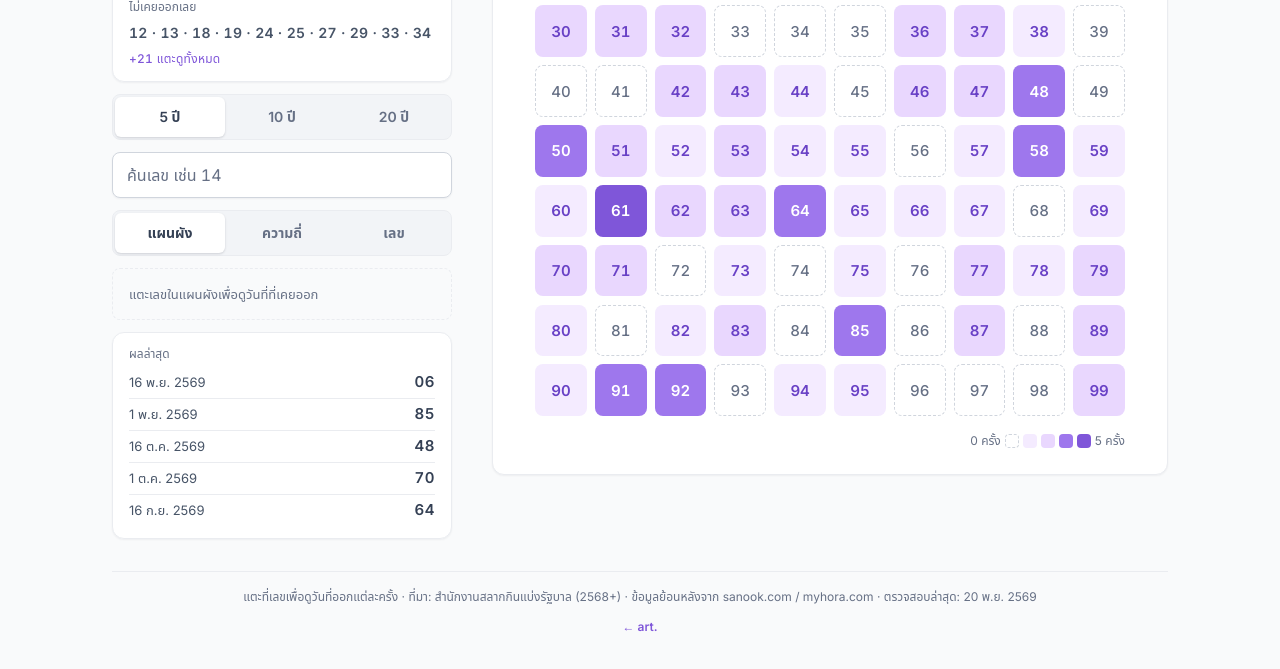
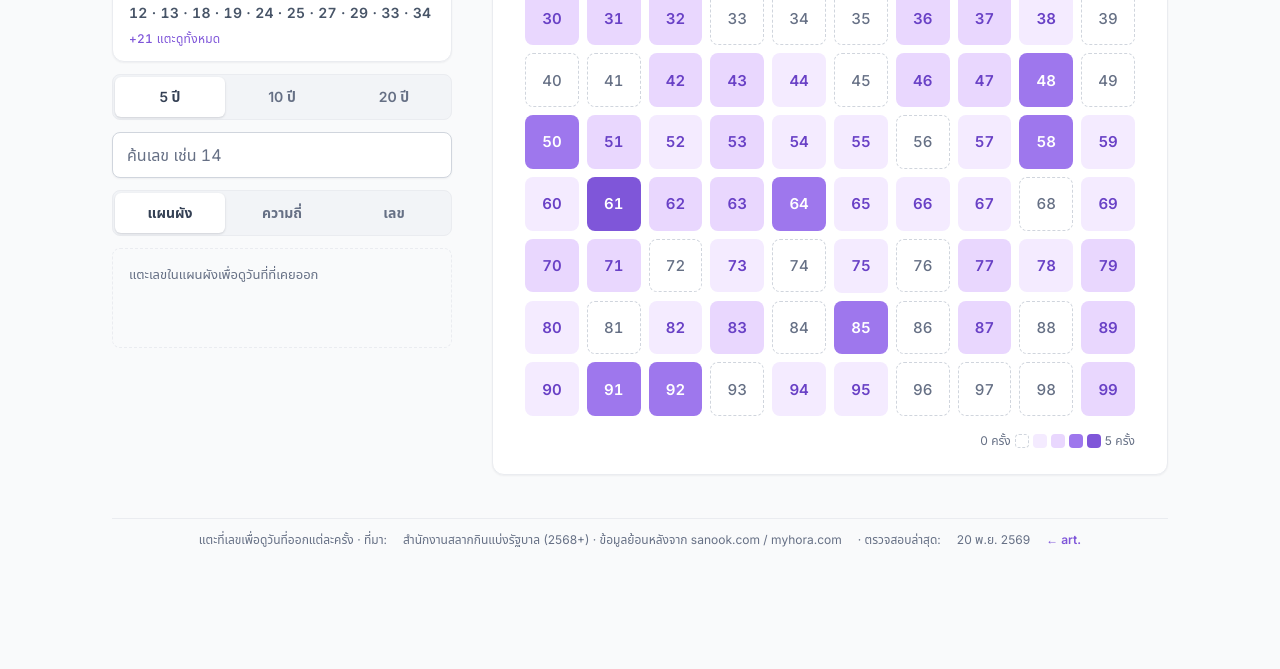
Before and after one commit to ssupawat/thai-lottery-2digit-stats, a plain HTML site: page index.html in a window 1280 px wide. Shown: the part 239-908 px from the top of the page. After the commit the page ends 800 px from the top, so only its background shows below. Drawn offline with Linux system fonts and the light colour scheme.

Commit message:
Desktop: single full-screen view, no page scroll (#8)
* Desktop: pin sidebar only when viewport is tall enough

Co-Authored-By: Claude Sonnet 5.5 <noreply@anthropic.com>
Claude-Session: https://claude.ai/code/session_012cJpnfMjCe4SsApVUmhMno

* Desktop: fit everything in one screen, no page scroll

Co-Authored-By: Claude Sonnet 5.5 <noreply@anthropic.com>
Claude-Session: https://claude.ai/code/session_012cJpnfMjCe4SsApVUmhMno

---------

Co-authored-by: Claude <noreply@anthropic.com>

```diff
--- a/index.html
+++ b/index.html
@@ -141,9 +141,13 @@
   }
   /* Desktop: controls on the left (sticky), results on the right */
   @media (min-width: 960px) {
-    .wrap{max-width:1120px;padding:40px 32px 64px;}
-    .layout{display:grid;grid-template-columns:340px minmax(0,1fr);gap:40px;align-items:start;}
-    .side{position:sticky;top:24px;display:grid;grid-template-columns:1fr 1fr;gap:12px;align-content:start;}
+    /* desktop = one full-screen view, no page scroll */
+    .wrap{max-width:1120px;height:100vh;min-height:560px;padding:20px 32px 0;display:flex;flex-direction:column;}
+    .layout{flex:1;min-height:0;display:grid;grid-template-columns:340px minmax(0,1fr);grid-template-rows:minmax(0,1fr);gap:40px;}
+    .main{min-height:0;overflow-y:auto;padding:2px;margin:-2px;}
+    footer{display:flex;flex-wrap:wrap;justify-content:center;align-items:baseline;gap:4px 16px;margin-top:12px;padding:12px 0;}
+    .site-link{margin:0;}
+    .side{display:grid;grid-template-columns:1fr 1fr;gap:12px;align-content:start;min-height:0;overflow-y:auto;padding:2px;margin:-2px;}
     header{display:contents;}
     h1{grid-column:1/-1;font-size:26px;line-height:34px;text-wrap:balance;text-align:left;margin:0;}
     .meta{grid-column:1/-1;text-align:left;margin:-8px 0 4px;}
@@ -156,7 +160,7 @@
     .rangetabs{margin:0;}
     .controls{flex-direction:column;margin:0;}
     .sorttabs .tab,.rangetabs .tab{padding:10px;}
-    .grid-detail{margin:0;padding:14px 16px;background:var(--bg);border:1px solid var(--border);box-shadow:var(--shadow-xs);}
+    .grid-detail{margin:0;height:100px;overflow-y:auto;padding:14px 16px;background:var(--bg);border:1px solid var(--border);box-shadow:var(--shadow-xs);}
     .recent{display:block;grid-column:1/-1;background:var(--bg);border:1px solid var(--border);border-radius:12px;box-shadow:var(--shadow-xs);padding:12px 16px;}
     .recent h2{margin:0 0 4px;font-size:12px;font-weight:500;color:var(--text-4);line-height:18px;}
     .recent .r{display:flex;justify-content:space-between;align-items:baseline;padding:5px 0;font-size:13px;color:var(--text-3);border-top:1px solid var(--border);}
@@ -165,12 +169,15 @@
     .grid-detail.empty{border-style:dashed;box-shadow:none;background:transparent;color:var(--text-4);}
     .grid-card{padding:24px;}
     /* keep the whole 10×10 map inside the viewport height */
-    #grid{gap:8px;max-width:max(440px,calc(100vh - 210px));margin:0 auto;}
-    .legend{max-width:max(440px,calc(100vh - 210px));margin-left:auto;margin-right:auto;}
+    #grid{gap:8px;max-width:max(360px,calc(100vh - 190px));margin:0 auto;}
+    .legend{max-width:max(360px,calc(100vh - 190px));margin-left:auto;margin-right:auto;}
     .cell{font-size:15px;border-radius:8px;}
     .legend{margin-top:16px;}
     #list{background:var(--bg);border:1px solid var(--border);border-radius:12px;box-shadow:var(--shadow-xs);padding:16px 20px;column-gap:40px;}
   }
+  /* shorter desktop windows: trim the sidebar so it still fits without scrolling */
+  @media (min-width: 960px) and (max-height: 860px) { .recent .r:nth-of-type(n+4){display:none;} }
+  @media (min-width: 960px) and (max-height: 800px) { .recent{display:none;} }
   @media (prefers-reduced-motion: reduce){ * { scroll-behavior:auto !important; } }
 </style>
 </head>
--- a/sw.js
+++ b/sw.js
@@ -1,4 +1,4 @@
-const CACHE_NAME = 'lottery-stats-v20';
+const CACHE_NAME = 'lottery-stats-v22';
 const ASSETS = [
   './',
   './index.html',
```
